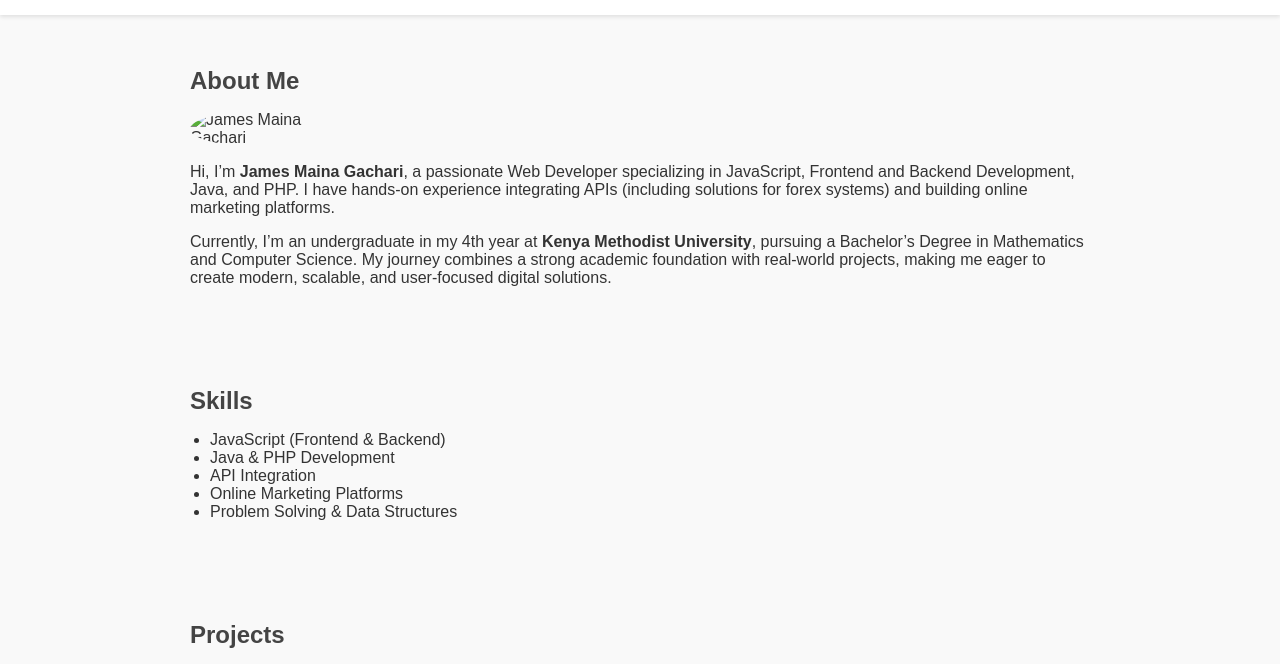
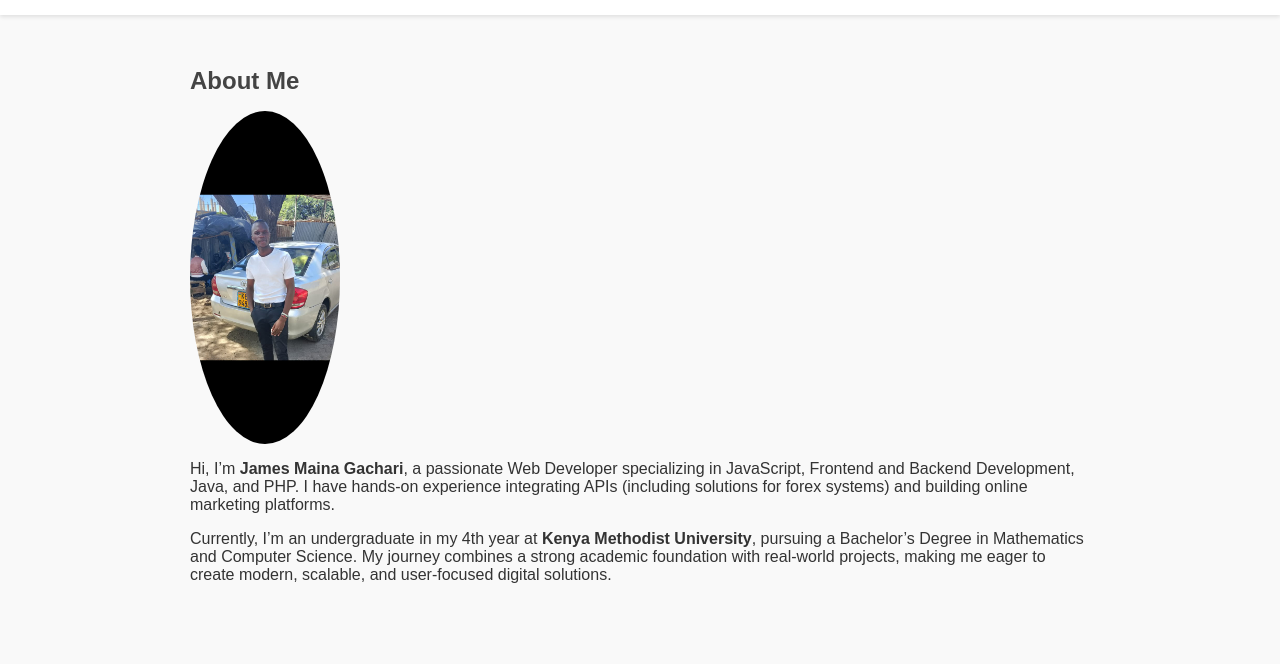
Before and after one commit to jimmygachari/jimmygachari.github.io, a plain HTML site: page index.html in a window 1280 px wide. Shown: the part 85-749 px from the top of the page. Drawn offline with Linux system fonts and the light colour scheme; a script that the page names is missing.

Commit message:
Update index.html

```diff
--- a/index.html
+++ b/index.html
@@ -23,7 +23,7 @@
   <section id="about">
     <h2>About Me</h2>
     <div class="about-container">
-      <img src="profile.jpg" alt="James Maina Gachari" class="profile-photo">
+      <img src="profile.jpg.jpeg" alt="James Maina Gachari" class="profile-photo">
       <div class="about-text">
         <p>
           Hi, I’m <strong>James Maina Gachari</strong>, a passionate Web Developer specializing in JavaScript, Frontend and Backend Development, Java, and PHP. I have hands-on experience integrating APIs (including solutions for forex systems) and building online marketing platforms.
```
